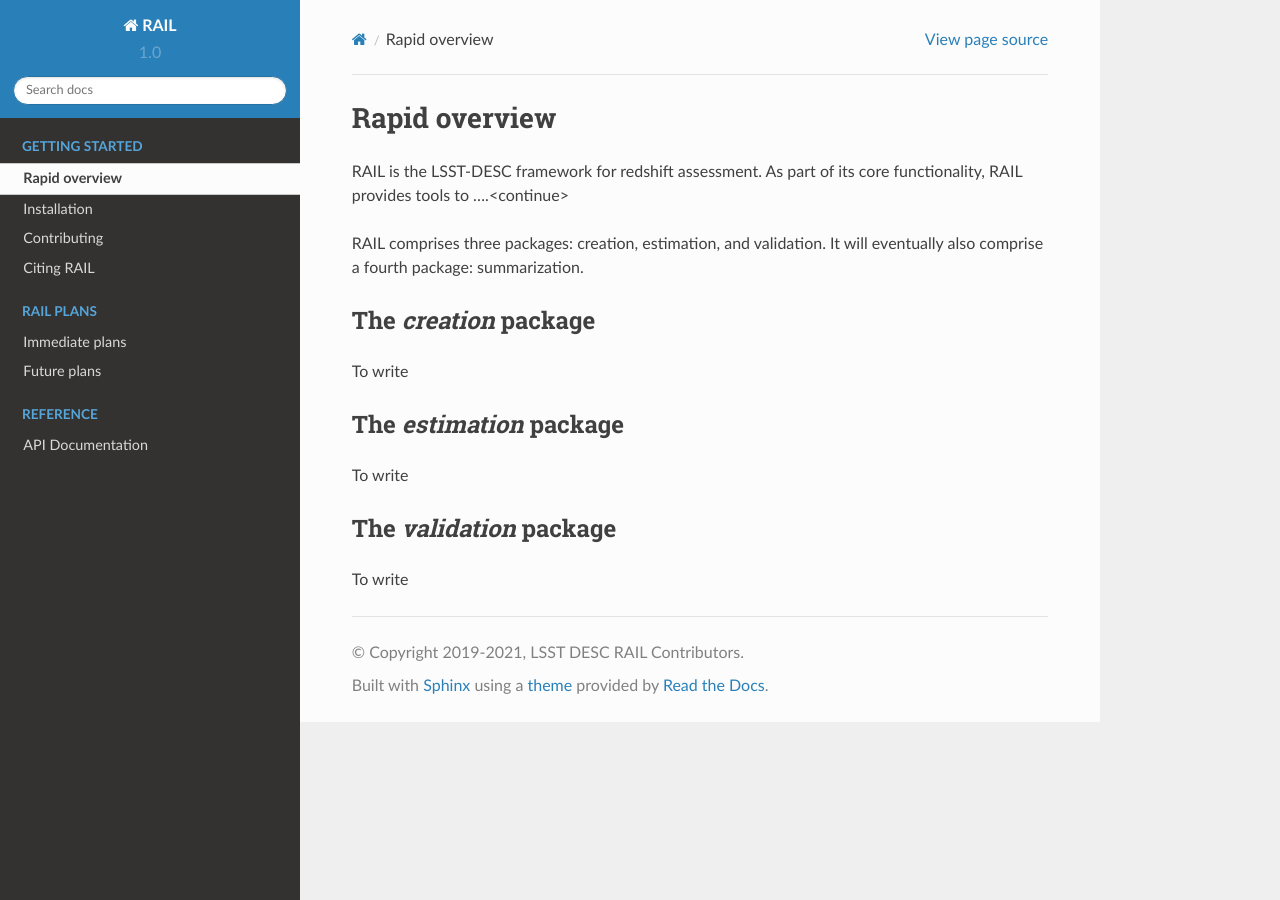
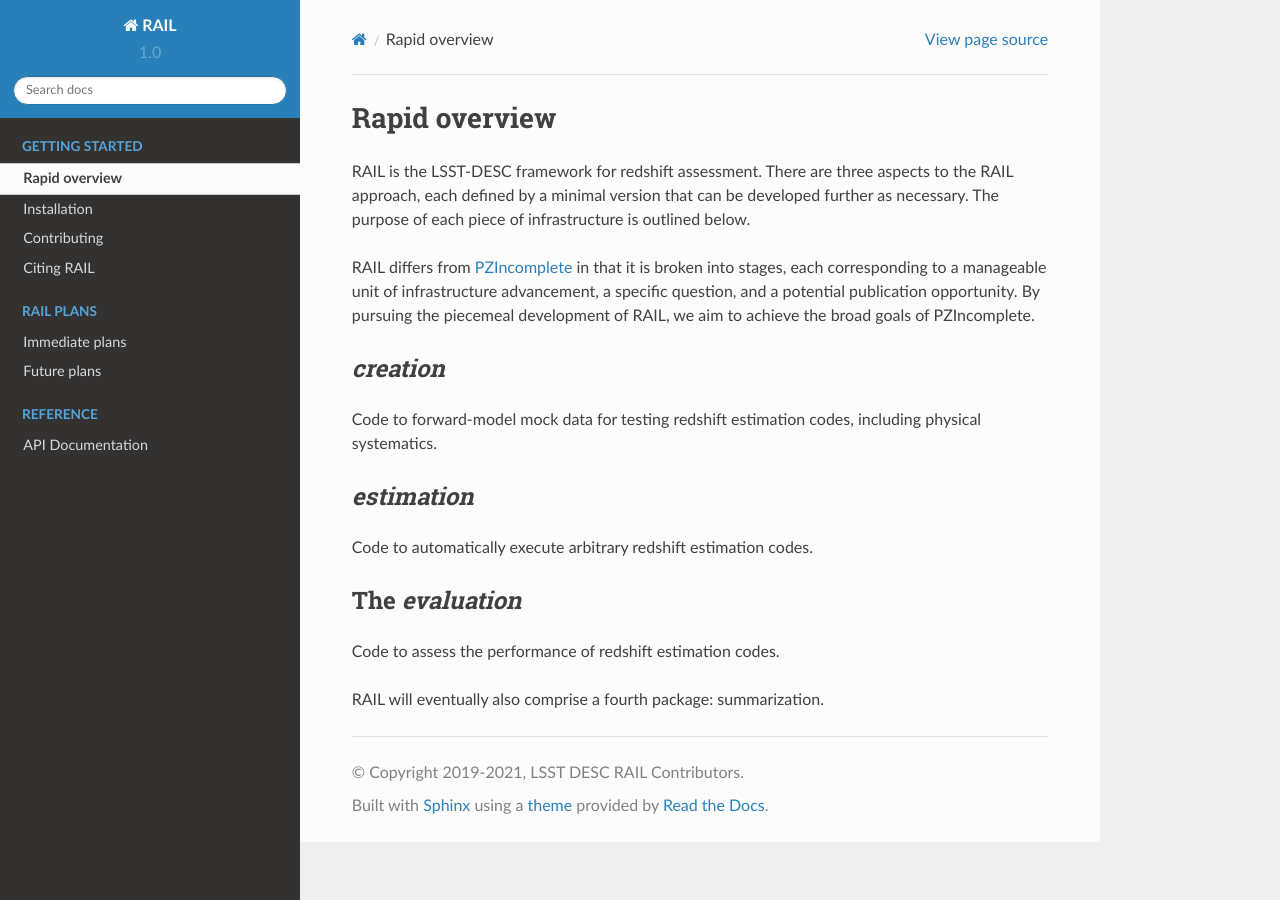
Before and after one commit to LSSTDESC/rail_attic, a Sphinx documentation site: the page built from docs/source/overview.rst, in a window 1280 px wide. Built offline with Sphinx 7.4.7 and the Read the Docs theme 2.0.0, drawn with Linux system fonts in a browser that asks for light colours.

Commit message:
updates to RAIL description

```diff
--- a/docs/conf.py
+++ b/docs/conf.py
@@ -18,7 +18,7 @@ import sys
 sys.path.insert(0, os.path.abspath('..'))
 
 # Use unittest mock module to shield some modules away from docs building.
-# This way one does not need to install them when dealing with the doc
+# This way one does not need to install them when dealing with the doc.
 from unittest.mock import MagicMock
 
 MOCK_MODULES = ['qp', 'flexcode', 'flexcode.regression_models', 'flexcode.loss_functions']
--- a/docs/source/overview.rst
+++ b/docs/source/overview.rst
@@ -3,22 +3,28 @@ Rapid overview
 **************
 
 RAIL is the LSST-DESC framework for redshift assessment.
-As part of its core functionality, RAIL provides tools to ....<continue>
+There are three aspects to the RAIL approach, each defined by a minimal version that can be developed further as necessary.
+The purpose of each piece of infrastructure is outlined below.
 
-RAIL comprises three packages: creation, estimation, and validation.
-It will eventually also comprise a fourth package: summarization.
+RAIL differs from `PZIncomplete <https://github.com/LSSTDESC/pz_incomplete>`_ in that it is broken into stages,
+each corresponding to a manageable unit of infrastructure advancement, a specific question, and a potential publication opportunity.
+By pursuing the piecemeal development of RAIL, we aim to achieve the broad goals of PZIncomplete.
 
-The `creation` package
-======================
+`creation`
+==========
 
-To write
+Code to forward-model mock data for testing redshift estimation codes, including physical systematics.
 
-The `estimation` package
-========================
+`estimation`
+============
 
-To write
+Code to automatically execute arbitrary redshift estimation codes.
 
-The `validation` package
-========================
+The `evaluation`
+================
 
-To write
+Code to assess the performance of redshift estimation codes.
+
+
+
+RAIL will eventually also comprise a fourth package: summarization.
```
Also changed, not shown: docs/source/futureplans.rst (+13 -7 lines), docs/source/immediateplans.rst (+11 -9 lines), docs/source/index_body.rst (+7 -3 lines).
